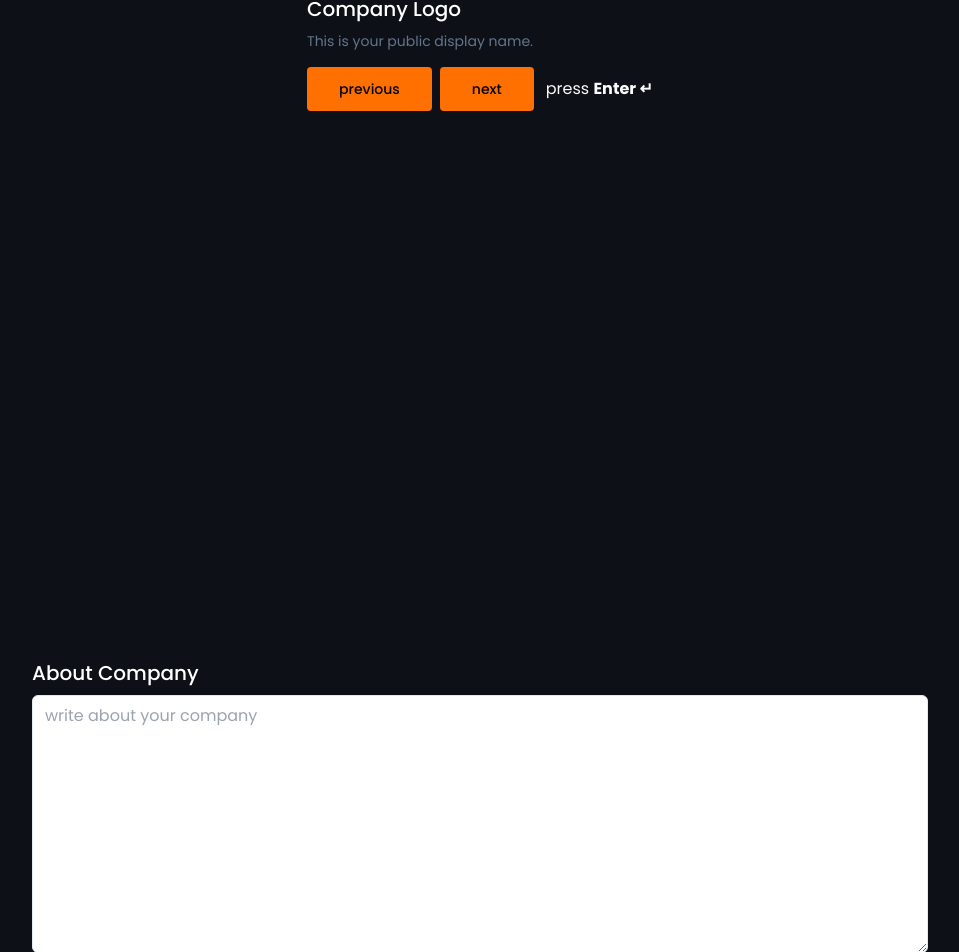
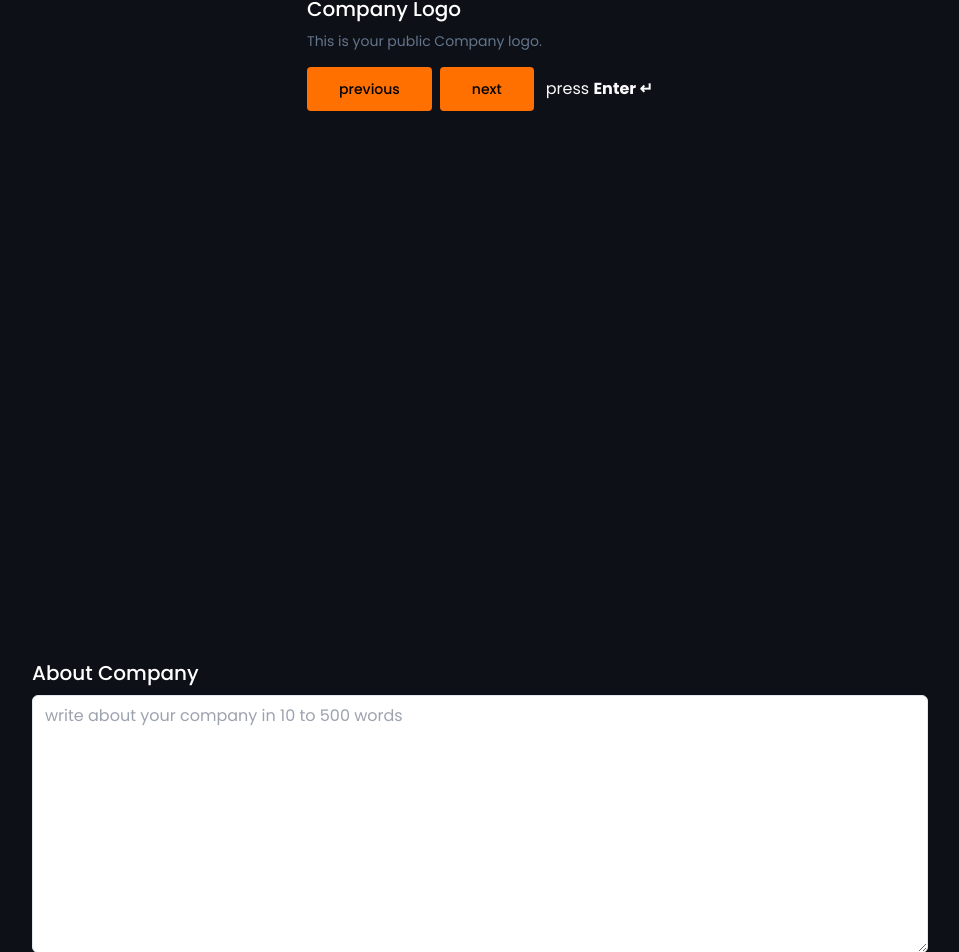
Before and after one commit to kislay-gupta/digicard, a Next.js app: page /sign-up in a window 1280 px wide. Shown: the part 3555-4507 px from the top of the page, without its empty margins (160-1119 px from the left). Built offline with nearby package versions, Linux system fonts and the light colour scheme; what @uploadcare/blocks would draw is missing.

Commit message:
styled: added loading ui in button and user profile

```diff
--- a/components/form/SignUp.tsx
+++ b/components/form/SignUp.tsx
@@ -28,6 +28,7 @@ import * as LR from "@uploadcare/blocks";
 import router from "next/router";
 import { Textarea } from "../ui/textarea";
 import { toast } from "sonner";
+import { Loader2 } from "lucide-react";
 
 LR.registerBlocks(LR);
 
@@ -234,7 +235,7 @@ const SignUp = () => {
                         <Input placeholder="Type your answer" {...field} />
                       </FormControl>
                       <FormDescription>
-                        This is your public display name.
+                        This is your public Company name.
                       </FormDescription>
                       <FormMessage />
                     </FormItem>
@@ -341,7 +342,7 @@ const SignUp = () => {
                         </>
                       </FormControl>
                       <FormDescription>
-                        This is your public display name.
+                        This is your public Company logo.
                       </FormDescription>
                       <FormMessage />
                     </FormItem>
@@ -366,12 +367,12 @@ const SignUp = () => {
                       <FormControl className="">
                         <Textarea
                           rows={10}
-                          placeholder="write about your company"
+                          placeholder="write about your company in 10 to 500 words"
                           {...field}
                         />
                       </FormControl>
                       <FormDescription>
-                        This is your public display email.
+                        Write about your company in 10 to 500 words.
                       </FormDescription>
                       <FormMessage />
                     </FormItem>
@@ -429,7 +430,7 @@ const SignUp = () => {
                         />
                       </FormControl>
                       <FormDescription>
-                        This is your public display name.
+                        This is your public Mobile no.
                       </FormDescription>
                       <FormMessage />
                     </FormItem>
@@ -460,7 +461,7 @@ const SignUp = () => {
                         />
                       </FormControl>
                       <FormDescription>
-                        This is your public display name.
+                        This is your public Whatsapp no.
                       </FormDescription>
                       <FormMessage />
                     </FormItem>
@@ -487,7 +488,7 @@ const SignUp = () => {
                         <Input placeholder="Type your answer" {...field} />
                       </FormControl>
                       <FormDescription>
-                        This is your public display name.
+                        This is your public Instagram.
                       </FormDescription>
                       <FormMessage />
                     </FormItem>
@@ -513,7 +514,8 @@ const SignUp = () => {
                         <Input placeholder="Type your answer" {...field} />
                       </FormControl>
                       <FormDescription>
-                        This is your public display name.
+                        This is your public Facebook Id(paste url id&#39;s url
+                        not user id).
                       </FormDescription>
                       <FormMessage />
                     </FormItem>
@@ -540,7 +542,7 @@ const SignUp = () => {
                         <Input placeholder="Type your answer" {...field} />
                       </FormControl>
                       <FormDescription>
-                        This is your public display name.
+                        This is your public Company Website.
                       </FormDescription>
                       <FormMessage />
                     </FormItem>
@@ -553,7 +555,15 @@ const SignUp = () => {
                     type="submit"
                     disabled={isSubmitting}
                   >
-                    {isSubmitting ? <>Submitting ....</> : <>Submit</>}
+                    {isSubmitting ? (
+                      <>
+                        {" "}
+                        <Loader2 className="mr-2 h-4 w-4 animate-spin" />
+                        Submitting ....
+                      </>
+                    ) : (
+                      <>Submit</>
+                    )}
                   </Button>
                 </div>
               </div>
```
